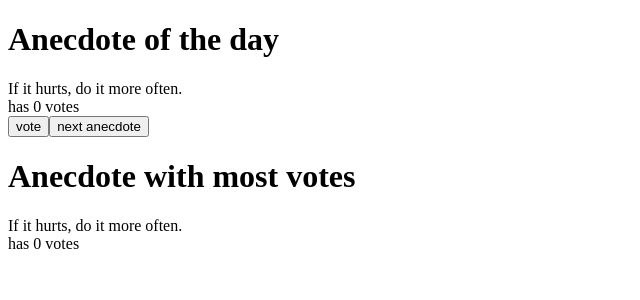
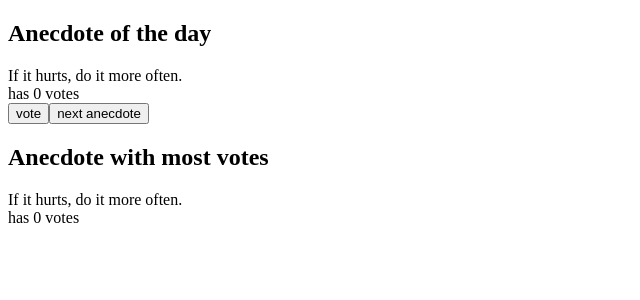
Before and after one commit to korhvi/FullStack, a React (Vite) app in the folder osa1/1.12/: page / in a window 1280 px wide. Shown: the top 300 px of the page, without its empty margins (0-640 px from the left). Built offline with nearby package versions, Linux system fonts and the light colour scheme.

Commit message:
h1 to h2

```diff
--- a/osa1/1.12/src/App.jsx
+++ b/osa1/1.12/src/App.jsx
@@ -5,7 +5,7 @@ const Button = (props) => (
 )
 
 const Header =(props) => (
-  <h1>{props.text}</h1>
+  <h2>{props.text}</h2>
 )
 
 
```
